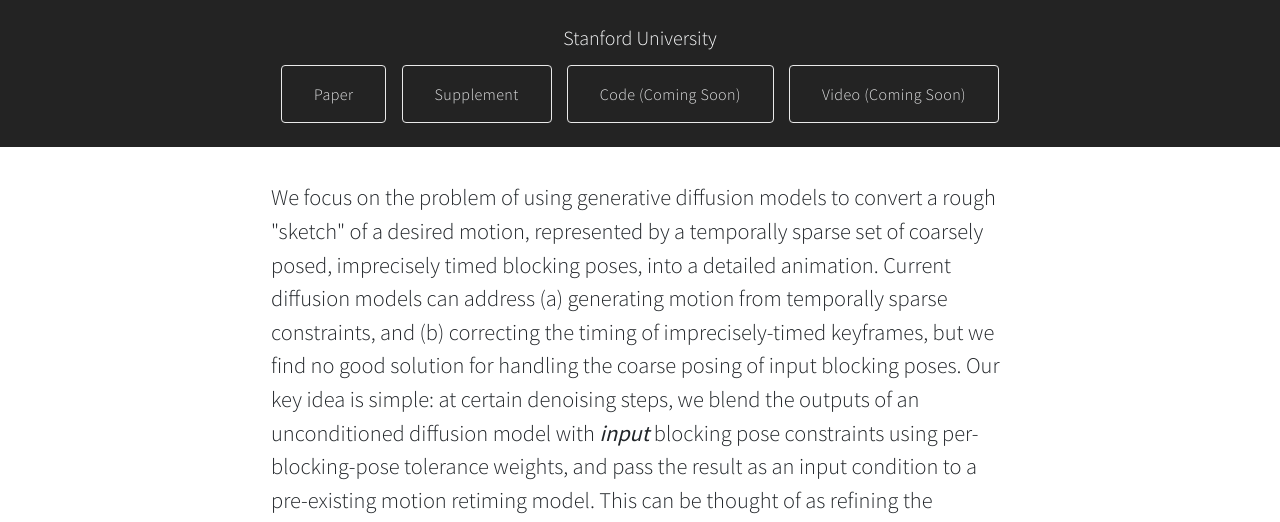
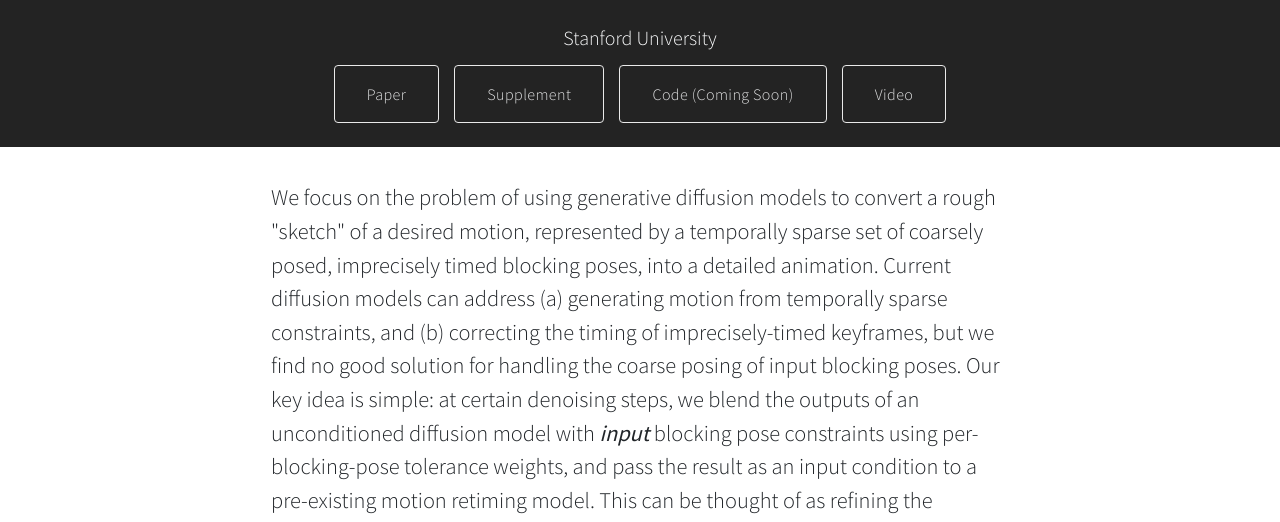
Before and after one commit to purvigoel/generative-motion-detailing, a plain HTML site: page index.html in a window 1280 px wide. Shown: the part 270-792 px from the top of the page. Drawn offline with nearby package versions, Linux system fonts and the light colour scheme; some packages are replaced by stand-ins of ours; a script that the page names is missing.

Commit message:
Add arxiv, supplement, video

```diff
--- a/index.html
+++ b/index.html
@@ -64,17 +64,17 @@
             </div>
         </div>
         <div class="buttons" style="margin-bottom: 8px;">
-            <a class="btn text-light" role="button" href="http://arxiv.org/abs/2503.01016">
+            <a class="btn text-light" role="button" href="http://arxiv.org/abs/2509.16064">
                 Paper
             </a>
-            <a class="btn text-light" role="button" href="http://arxiv.org/abs/2503.01016">
+            <a class="btn text-light" role="button" href="assets/_SIGGRAPH_ASIA_2025__Motion_Blocking_Supplemental.pdf">
                 Supplement
             </a>
             <a class="btn text-light" role="button" href="">
                 Code (Coming Soon)
             </a>
-            <a class="btn text-light" role="button" href="">
-                Video (Coming Soon)
+            <a class="btn text-light" role="button" href="https://www.youtube.com/watch?v=WO7pI-eNw3w">
+                Video
             </a>
         </div>
     </div>
```
Also changed, not shown: 1 other file.
